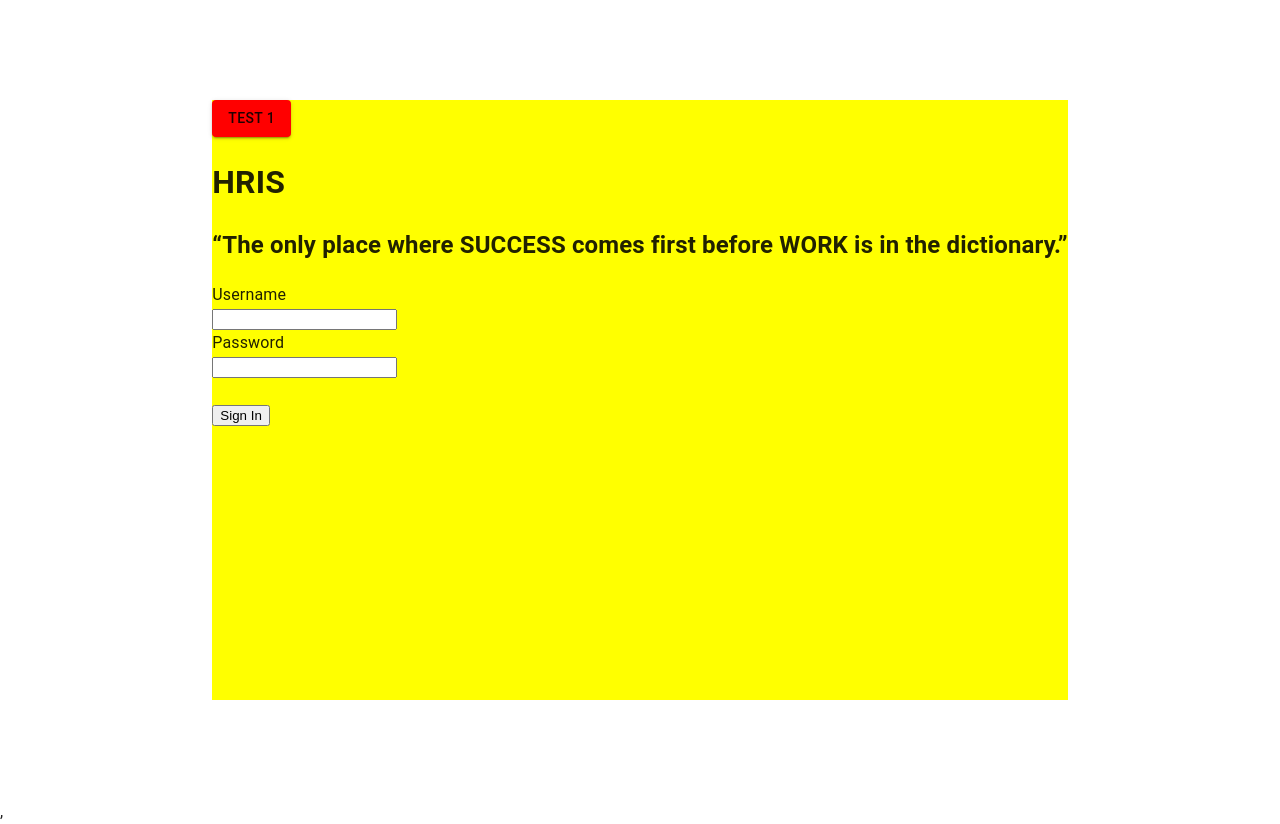
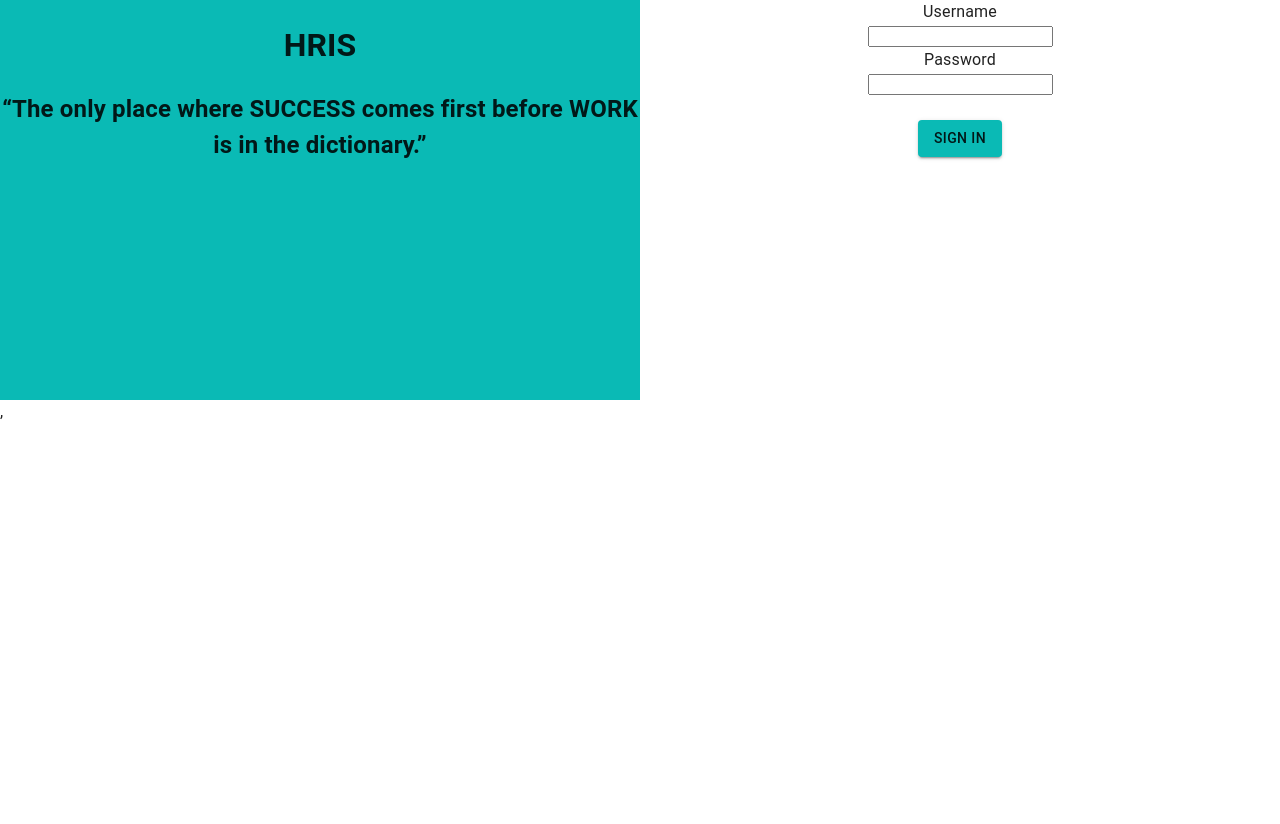
Before and after one commit to rondelhallare/HRIS-FrontEnd, a React (Create React App) app in the folder hris-app/: page /LogIn in a window 1280 px wide. After the commit the page ends 800 px from the top, so only its background shows below. Built offline with nearby package versions, Linux system fonts and the light colour scheme.

Commit message:
fix alignment of components

```diff
--- a/hris-app/src/App.js
+++ b/hris-app/src/App.js
@@ -1,6 +1,6 @@
 import Header from "./Components/LogIn/Header";
 import Form from "./Components/LogIn/Form";
-import Box from "./Components/LogIn/Box";
+import Back from "./Components/LogIn/Back";
 import { BrowserRouter as Router, Route } from 'react-router-dom'
 
 function App() {
@@ -14,7 +14,7 @@ function App() {
     //    </Route>
     // </Router>
 
-    <Box />
+    <Back />
   )
 
 }
--- /dev/null
+++ b/hris-app/src/Components/LogIn/Back.js
@@ -0,0 +1,34 @@
+import React from 'react'
+import { Box } from '@mui/system';
+import Header from './Header';
+import Form from './Form';
+
+function Back() {
+    return (
+        <Box sx = {{
+            bgcolor: 'green',
+            height: 'auto',
+        }}
+        >
+        <Box sx={{
+            display: 'grid',
+            gridTemplateColumns: 'repeat(2, 1fr)',
+            textAlign: 'center',
+            justifyContent: 'center',
+            minHeight: '50vh',
+            minWidth: '50vh',
+        }
+        }
+        >
+
+                <Header />
+                <Form />
+        </Box>
+    </Box>
+
+
+
+    )
+}
+
+export default Back
--- a/hris-app/src/Components/LogIn/Box.js
+++ /dev/null
@@ -1,24 +0,0 @@
-import React from 'react'
-import { Button } from '@mui/material';
-import Header from './Header';
-import Form from './Form';
-
-function Box() {
-    return (
-        <div className="boxLogIn" style = {{display: 'flex', flexDirection: 'column', alignItems: 'center', minHeight: '100vh', justifyContent: 'center'}}>
-            <div style={{
-                minHeight: "75vh", minWidth: "75vh", backgroundColor:
-                    "yellow"
-            }}>
-                <Button color = "pengu" variant = "contained">
-                    test 1
-                </Button>
-
-                <Header />
-                <Form />
-            </div>
-        </div>
-    )
-}
-
-export default Box
--- a/hris-app/src/Components/LogIn/form.js
+++ b/hris-app/src/Components/LogIn/form.js
@@ -1,8 +1,13 @@
 import { Link } from "react-router-dom";
+import { Button } from '@mui/material';
+import { Box } from '@mui/system';
 
 function Form() {
     return (
-        <div>
+        <Box sx = {{
+            bgcolor: 'white',
+
+        }}>
             <label className="user">Username</label><br></br>
             <input type="text" name="Username" id="userN" className="userName"></input>
 
@@ -12,8 +17,10 @@ function Form() {
 
             <br></br>
             <br></br>
-            <input type="button" name="sign" id="log" value="Sign In" className="btn"></input>
-        </div>
+            <Button color="secondary" variant="contained">
+                    Sign In
+                </Button>
+        </Box>
     )
 }
 
--- a/hris-app/src/Components/LogIn/header.js
+++ b/hris-app/src/Components/LogIn/header.js
@@ -1,10 +1,22 @@
+import { Box } from '@mui/system';
+
 const Header = () => {
     return (
-        <header className="leftHeader">
-            <h1>HRIS</h1>
-            <h2>“The only place where SUCCESS comes first
-                before WORK is in the dictionary.”</h2>
-        </header>
+        <Box sx={{
+            display: 'flex',
+            textAlign: 'center',
+            justifyContent: 'center',
+            bgcolor: 'secondary.main',
+
+        }}>
+            <header className="leftHeader">
+
+                <h1>HRIS</h1>
+                <h2>“The only place where SUCCESS comes first
+                    before WORK is in the dictionary.”</h2>
+            </header>
+        </Box>
+
     )
 }
 
--- a/hris-app/src/theme.js
+++ b/hris-app/src/theme.js
@@ -5,13 +5,13 @@ import { createTheme } from '@mui/material/styles';
 const theme = createTheme({
   palette: {
     primary: {
+      main: '#43D6D1',
+    },
+    secondary: {
       main: '#0ABAB5',
     },
-    secondary: {
-      main: '#19857b',
-    },
     pengu: {
-        main: 'red',
+        main: '#66F3ED',
     },
     error: {
       main: red.A400,
```
